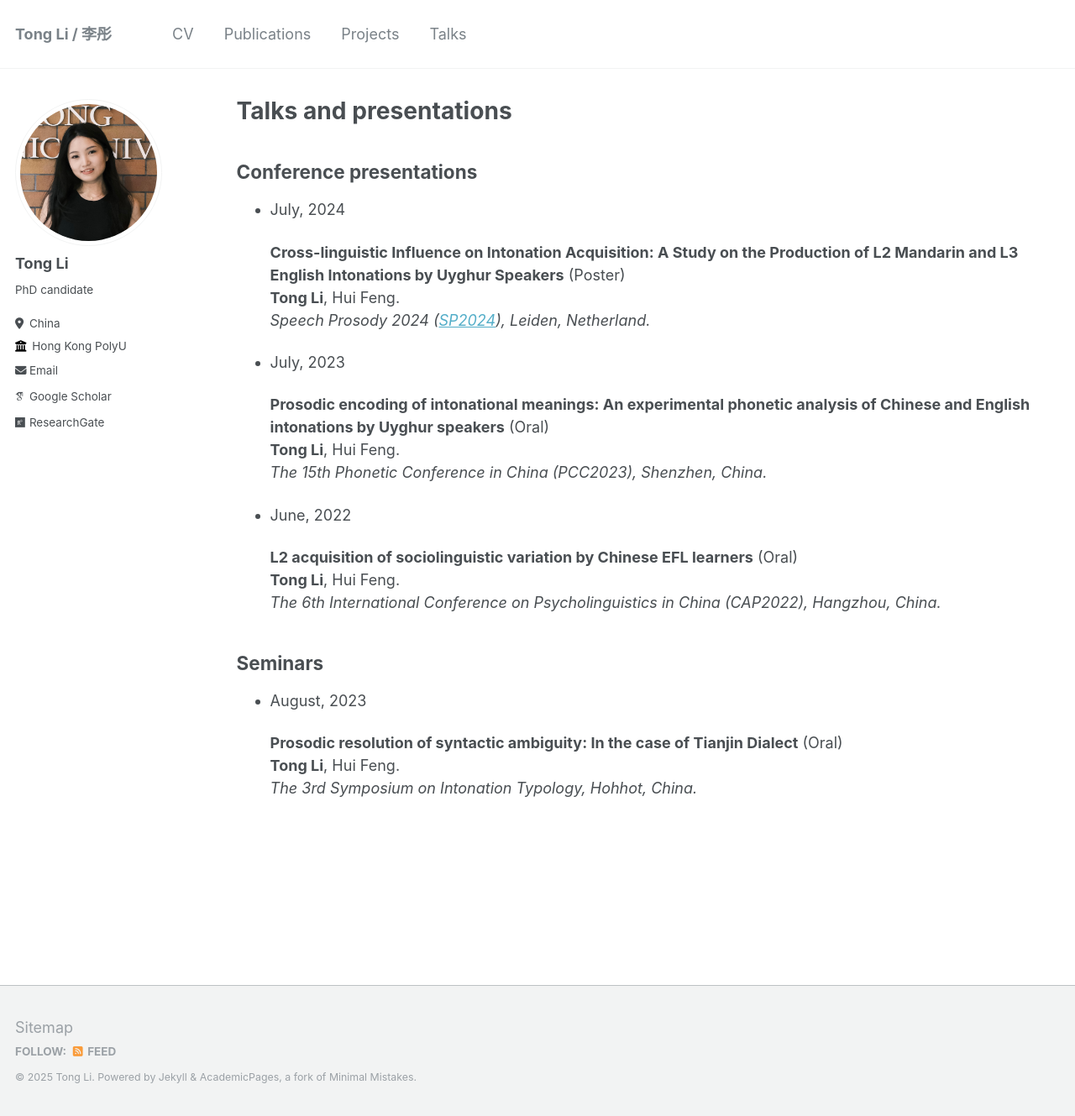
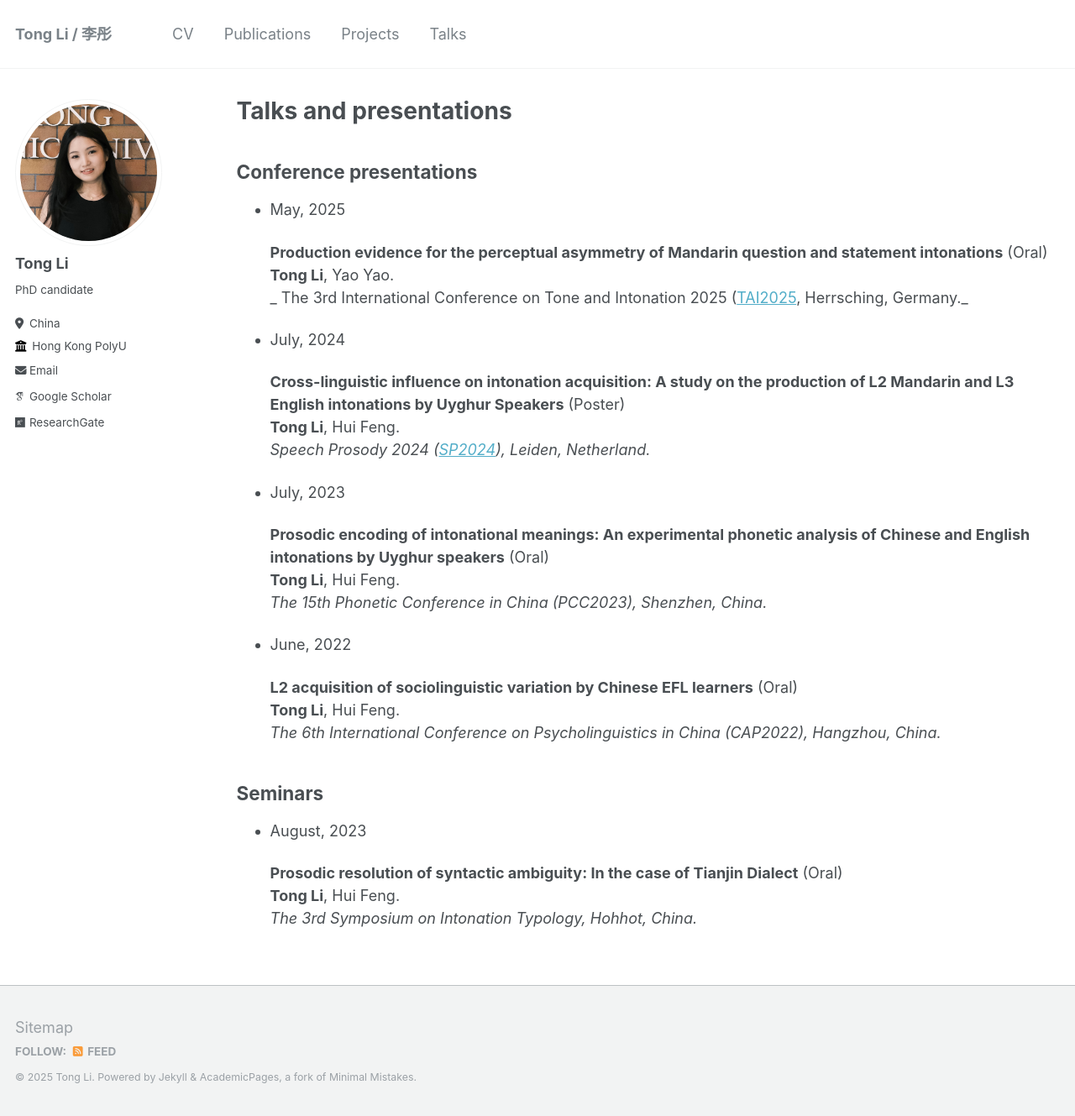
Before and after one commit to litonglinguistics/litonglinguistics.github.io, a Jekyll site: the page built from _pages/talks.md, in a window 1280 px wide and 1329 px high. Shown: the whole window at 84% size. Built offline with Jekyll 4.4.1, drawn with Linux system fonts in a browser that asks for light colours; some web fonts are replaced.

Commit message:
Update talks.md

```diff
--- a/_pages/talks.md
+++ b/_pages/talks.md
@@ -6,9 +6,13 @@ author_profile: true
 ---
 ## Conference presentations
 
+- May, 2025
+
+  **Production evidence for the perceptual asymmetry of Mandarin question and statement intonations** (Oral)<br>**Tong Li**, Yao Yao. <br> _ The 3rd International Conference on Tone and Intonation 2025 ([TAI2025](https://www.tai2025.org/), Herrsching, Germany._
+
 - July, 2024
 
-  **Cross-linguistic Influence on Intonation Acquisition: A Study on the Production of L2 Mandarin and L3 English Intonations by Uyghur Speakers** (Poster)<br>**Tong Li**, Hui Feng. <br> _Speech Prosody 2024 ([SP2024](https://www.universiteitleiden.nl/sp2024)), Leiden, Netherland._
+  **Cross-linguistic influence on intonation acquisition: A study on the production of L2 Mandarin and L3 English intonations by Uyghur Speakers** (Poster)<br>**Tong Li**, Hui Feng. <br> _Speech Prosody 2024 ([SP2024](https://www.universiteitleiden.nl/sp2024)), Leiden, Netherland._
 
 - July, 2023
 
```
